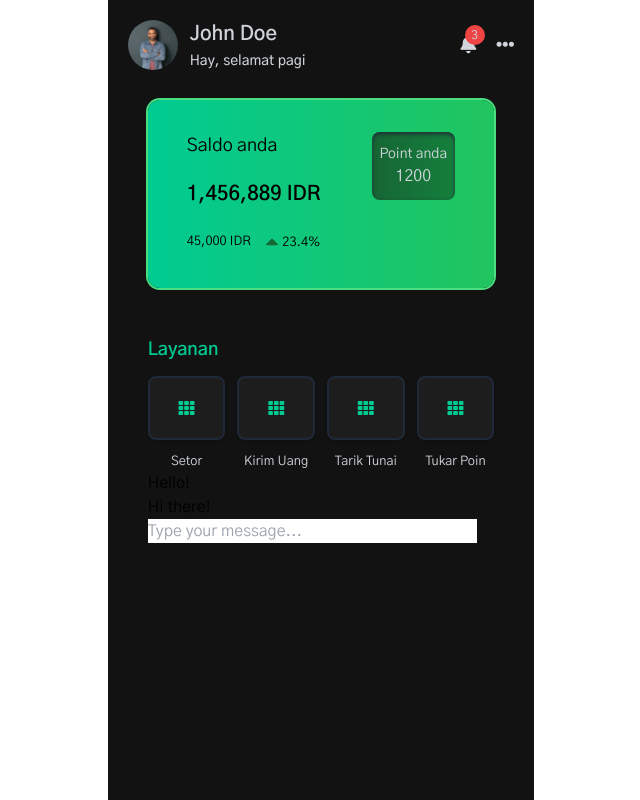
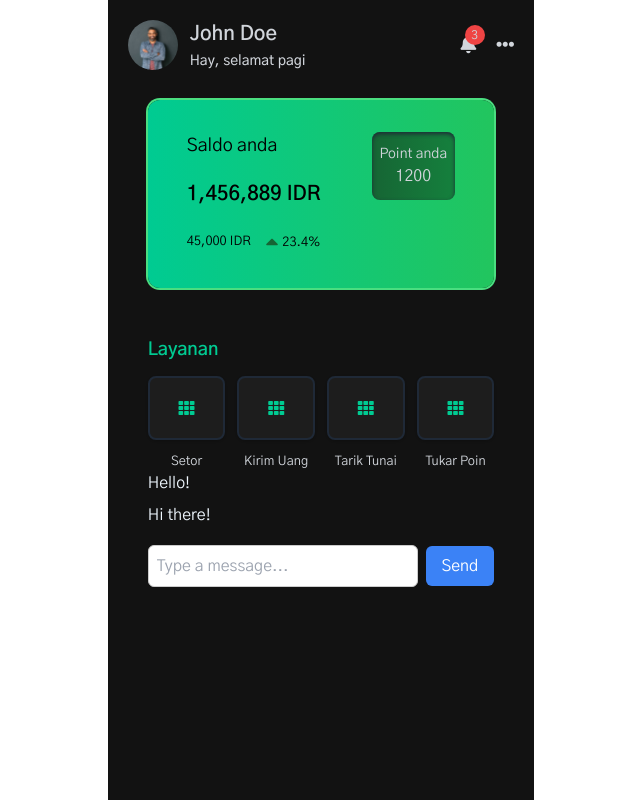
Before and after one commit to navjit00/testing, a Vue app in the folder frontend/: page /home in a window 1280 px wide. Shown: the whole page, without its empty margins (319-959 px from the left). Built offline with nearby package versions, Linux system fonts and the light colour scheme.

Commit message:
adjustments for chat

```diff
--- a/frontend/src/components/Chat.vue
+++ b/frontend/src/components/Chat.vue
@@ -3,11 +3,35 @@
     <div v-for="message in messages" :key="message.id" :class="message.sender">
       {{ message.content }}
     </div>
+    <div class="input-container">
+      <input v-model="newMessage" @keyup.enter="sendMessage" placeholder="Type a message..." />
+      <button @click="sendMessage">Send</button>
+    </div>
   </div>
 </template>
 
 <style scoped>
+.message-list {
+  color: aliceblue;
+  @apply w-full h-full flex flex-col gap-2;
+}
 
+.input-container {
+  @apply flex items-center gap-2;
+  margin-top: 10px;
+}
+
+input {
+  @apply w-full rounded-md p-2;
+  border: 1px solid #ccc;
+  outline: none;
+}
+
+button {
+  @apply px-4 py-2 bg-blue-500 text-white rounded-md cursor-pointer;
+  border: none;
+  outline: none;
+}
 </style>
 
 <script setup>
@@ -18,5 +42,12 @@ const messages = ref([
   { id: 2, content: "Hi there!", sender: "user" },
 ]);
 
-// Add logic to receive and display chat messages
+const newMessage = ref('');
+
+function sendMessage() {
+  if (newMessage.value.trim() !== '') {
+    messages.value.push({ id: messages.value.length + 1, content: newMessage.value, sender: "user" });
+    newMessage.value = ''; // Clear the input field after sending
+  }
+}
 </script>
--- a/frontend/src/components/Input.vue
+++ /dev/null
@@ -1,15 +0,0 @@
-<template>
-  <div class="user-input">
-    <input v-model="userMessage" @keyup.enter="sendMessage" placeholder="Type your message..." />
-  </div>
-</template>
-
-<script setup>
-import { ref } from 'vue';
-
-const userMessage = ref('');
-
-const sendMessage = () => {
-  // Handle user message input here
-};
-</script>
--- a/frontend/src/views/Home.vue
+++ b/frontend/src/views/Home.vue
@@ -15,7 +15,6 @@
 			<Services />
 		</section>
     <Chat />
-    <Input />
 
 	</main>
 </template>
@@ -26,7 +25,6 @@ import HeaderHome from '@/components/HeaderHome.vue'
 import BalanceCard from '@/components/BalanceCard.vue'
 import Services from '@/components/Services.vue'
 import Chat from '@/components/Chat.vue'
-import Input from '@/components/Input.vue'
 
 
 </script>
```
Also changed, not shown: 1 other file (tests, documents, lock files or other folders).
